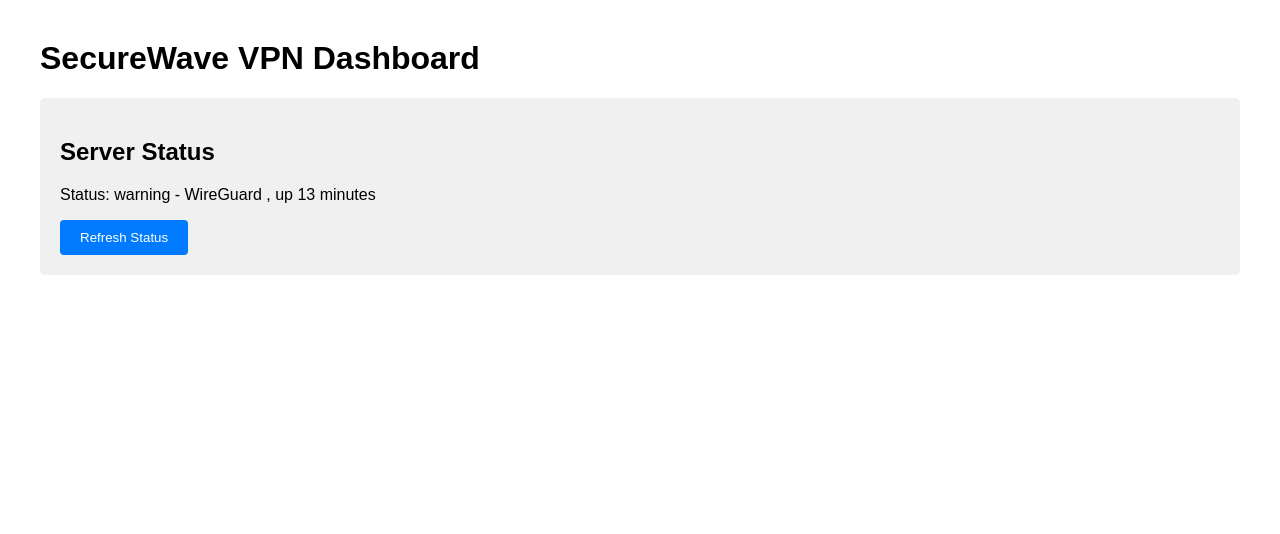
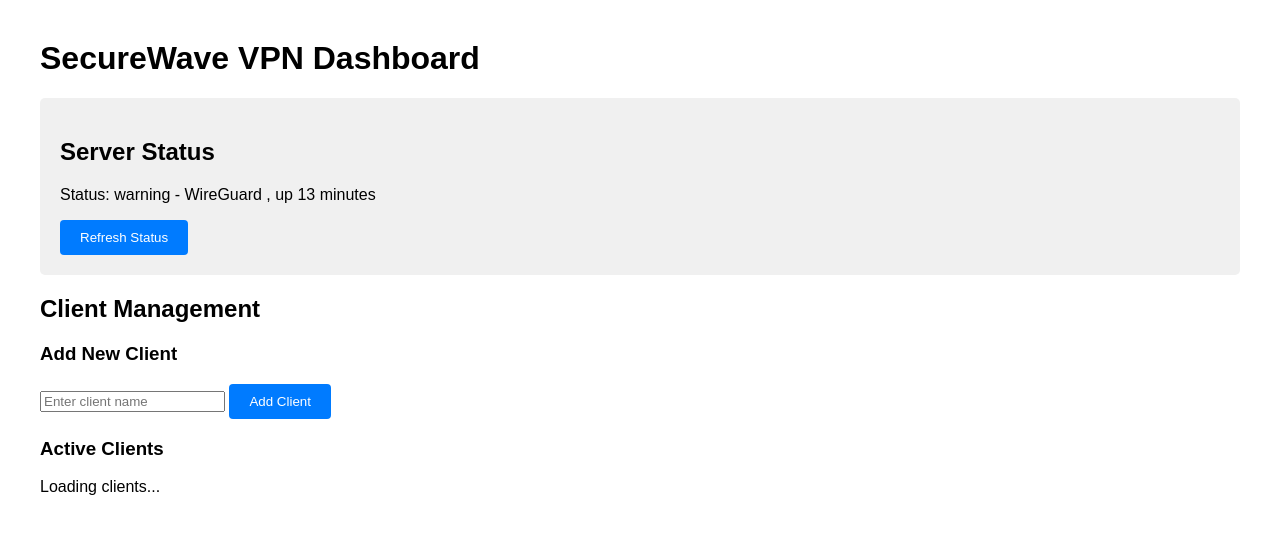
Before and after one commit to Bantu-art/securewave-vpn, a Flask app: page / in a window 1280 px wide. Shown: the top 534 px of the page. Run offline with Flask 2, Linux system fonts and the light colour scheme.

Commit message:
Enhance client management section in dashboard with add client form and active clients display

```diff
--- a/dashboard/templates/index.html
+++ b/dashboard/templates/index.html
@@ -6,11 +6,33 @@
 </head>
 <body>
     <h1>SecureWave VPN Dashboard</h1>
+
     <div class="status">
         <h2>Server Status</h2>
         <p id="status-text">Loading...</p>
         <button onclick="checkStatus()">Refresh Status</button>
     </div>
+
+    <div class="client-management">
+        <h2>Client Management</h2>
+
+        <div class="add-client">
+            <h3>Add New Client</h3>
+            <form id="add-client-form">
+                <input type="text" id="client-name" placeholder="Enter client name" required>
+                <button type="submit">Add Client</button>
+            </form>
+        </div>
+
+        <div class="client-list">
+            <h3>Active Clients</h3>
+            <div id="clients-container">
+                <p>Loading clients...</p>
+            </div>
+        </div>
+    </div>
+
+    <div id="message-container"></div>
     <script src="{{ url_for('static', filename='js/app.js') }}"></script>
 </body>
 </html>
```
